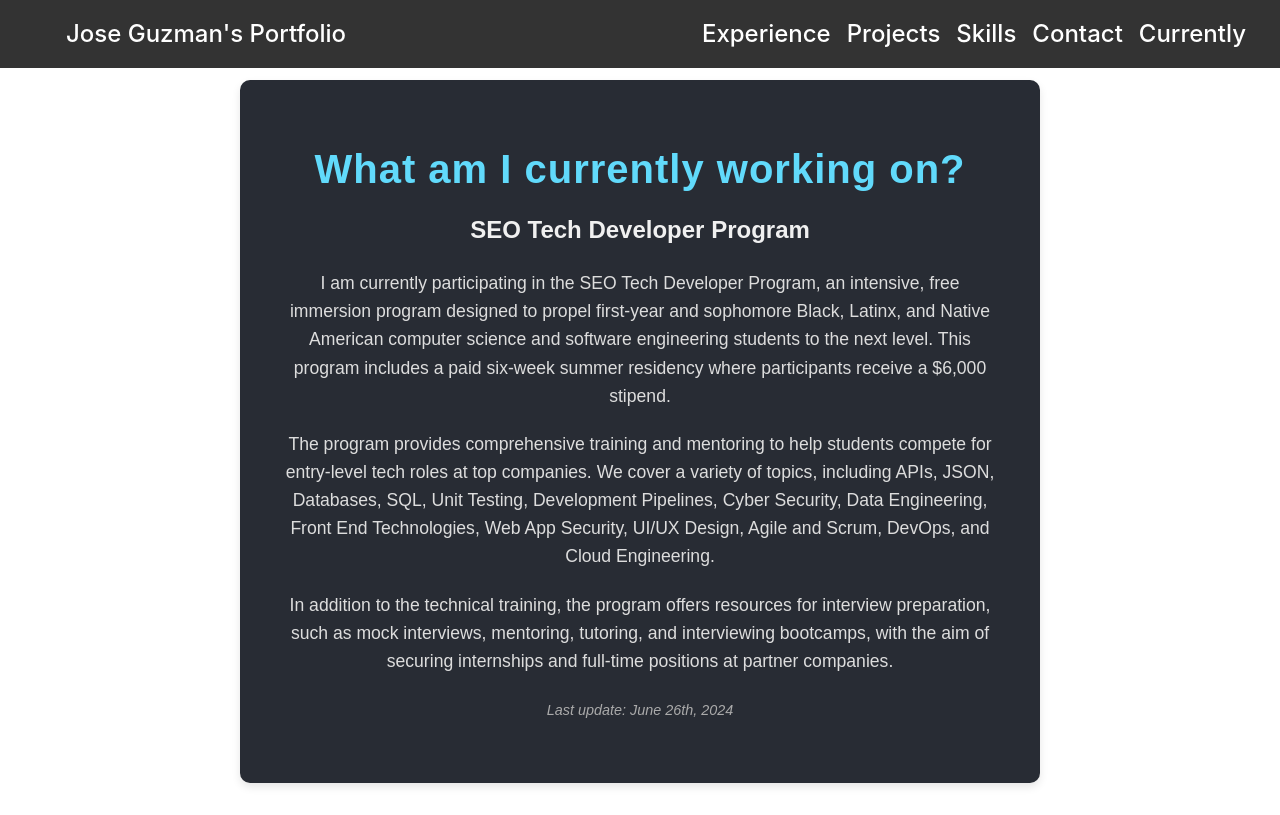
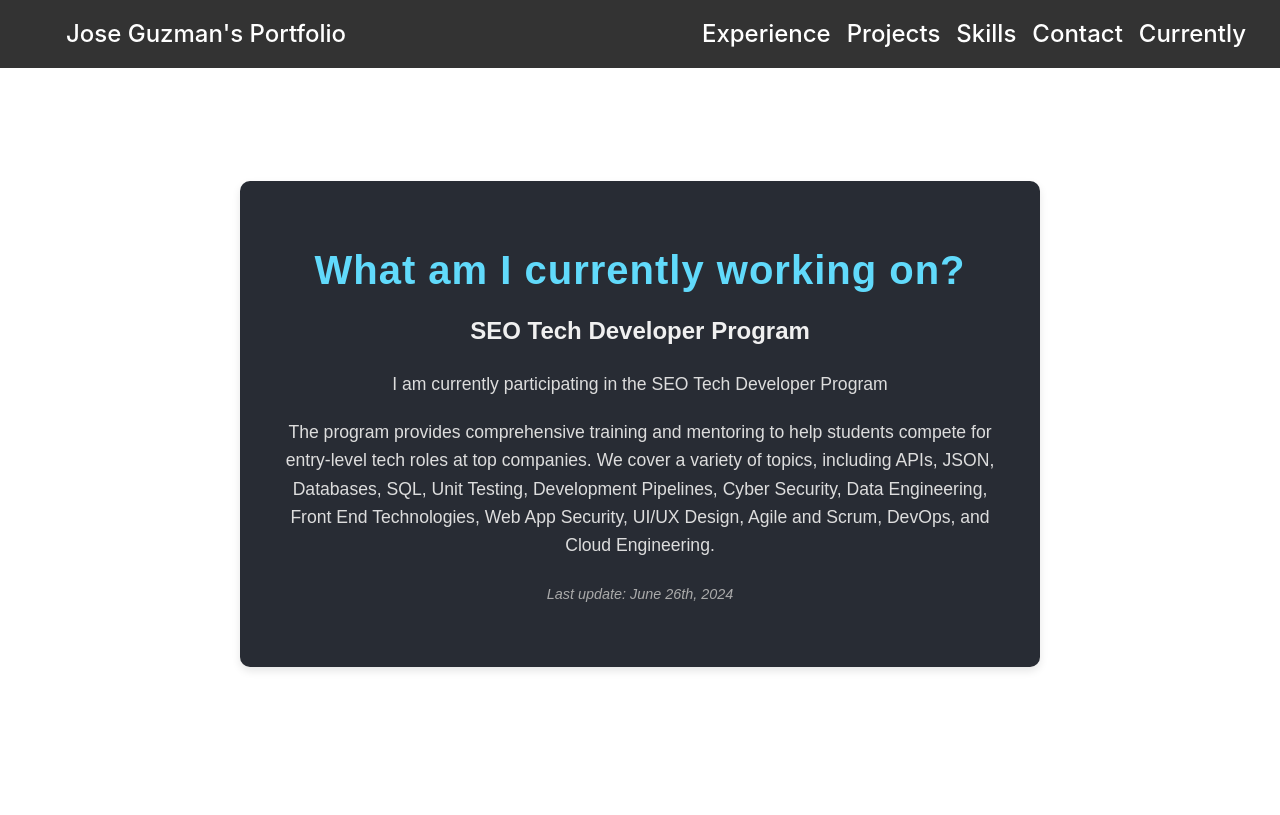
Before and after one commit to JoseG777/portfolio, a React (Vite) app: page /currently in a window 1280 px wide. Built offline with nearby package versions, Linux system fonts and the light colour scheme.

Commit message:
fixed currently route

```diff
--- a/src/views/Currently.jsx
+++ b/src/views/Currently.jsx
@@ -7,13 +7,10 @@
       <h1>What am I currently working on?</h1>
       <h2>SEO Tech Developer Program</h2>
       <p>
-        I am currently participating in the SEO Tech Developer Program, an intensive, free immersion program designed to propel first-year and sophomore Black, Latinx, and Native American computer science and software engineering students to the next level. This program includes a paid six-week summer residency where participants receive a $6,000 stipend.
+        I am currently participating in the SEO Tech Developer Program
       </p>
       <p>
         The program provides comprehensive training and mentoring to help students compete for entry-level tech roles at top companies. We cover a variety of topics, including APIs, JSON, Databases, SQL, Unit Testing, Development Pipelines, Cyber Security, Data Engineering, Front End Technologies, Web App Security, UI/UX Design, Agile and Scrum, DevOps, and Cloud Engineering.
-      </p>
-      <p>
-        In addition to the technical training, the program offers resources for interview preparation, such as mock interviews, mentoring, tutoring, and interviewing bootcamps, with the aim of securing internships and full-time positions at partner companies.
       </p>
       <p><i>Last update: June 26th, 2024</i></p>
     </div>
```
